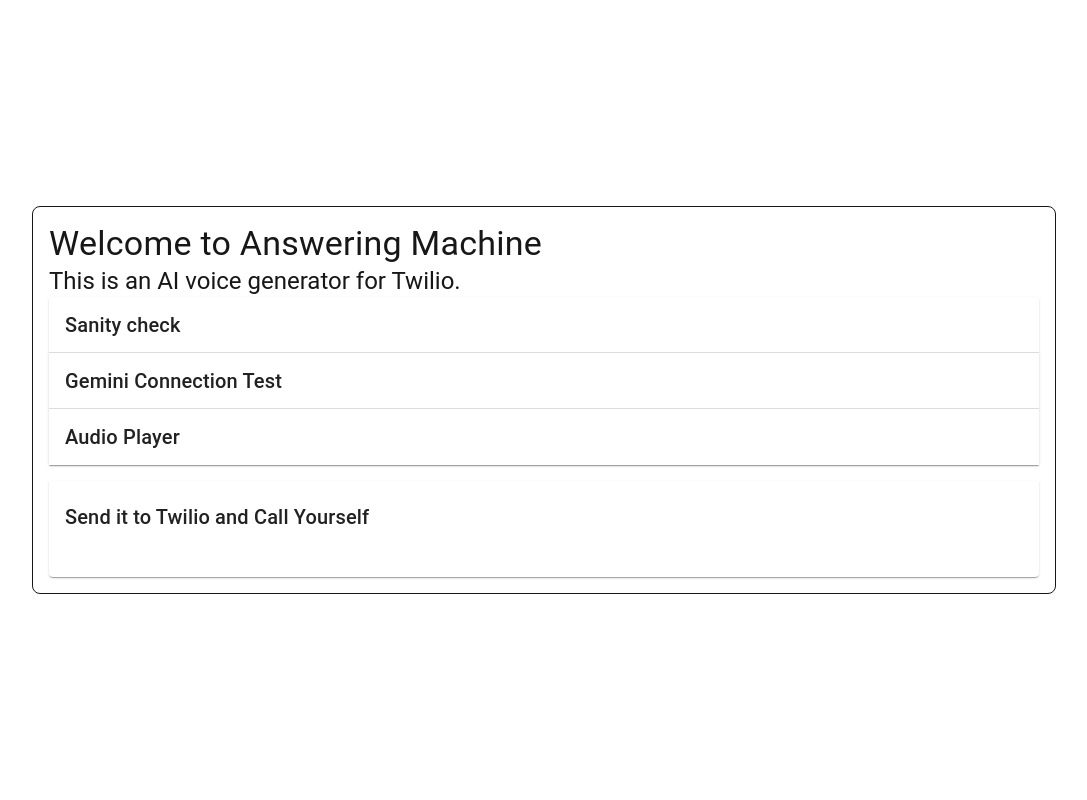
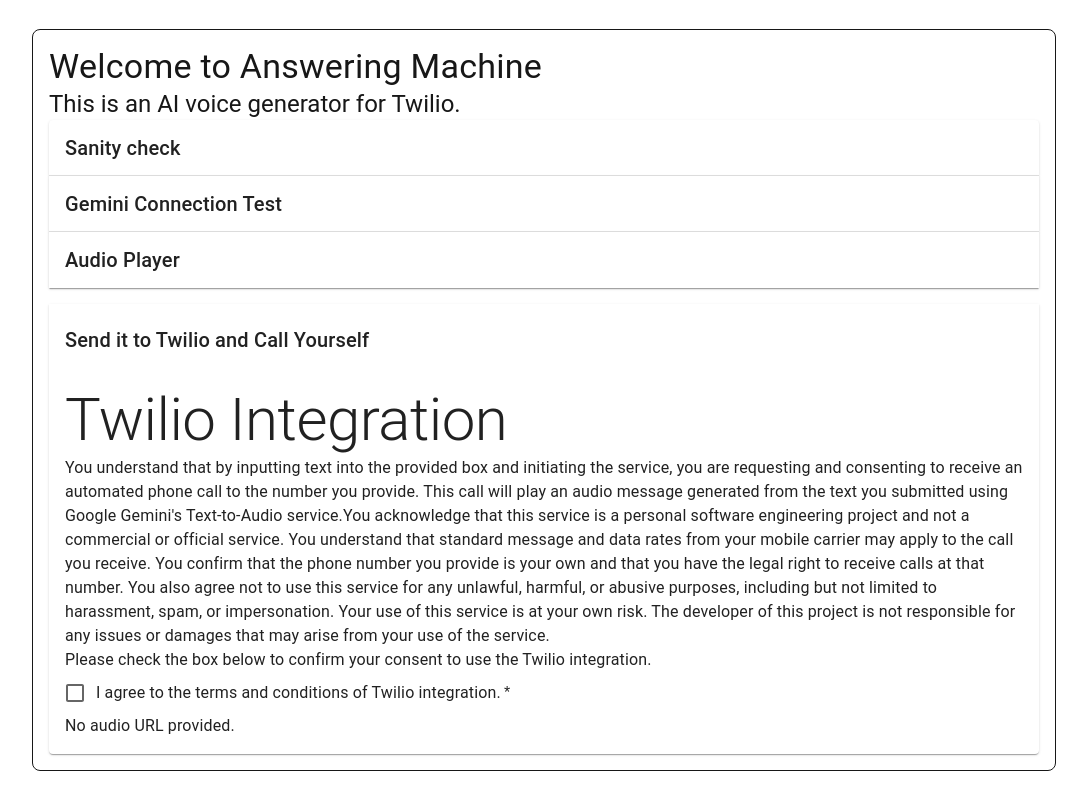
Before and after one commit to coreyloftus/rick-roll-call-frontend, a Next.js app: page /machine in a window 1280 px wide. Both pictures are taken after a click on the button "Send it to Twilio and Call Yourself". Shown: the whole page, without its empty margins (96-1183 px from the left). Built offline with nearby package versions, Linux system fonts and the light colour scheme.

Commit message:
add twiliobox

```diff
--- a/src/app/machine/components/TwilioBox.tsx
+++ b/src/app/machine/components/TwilioBox.tsx
@@ -1,6 +1,9 @@
 import { Box, Checkbox, FormControlLabel, FormGroup, Typography } from '@mui/material'
 
-export default function TwilioBox(audioURL?: string, audioBlob?: Blob) {
+interface TwilioBoxProps {
+    audioUrl: string
+}
+export default function TwilioBox({ audioUrl }: TwilioBoxProps) {
     const consentLanguageText =
         "You understand that by inputting text into the provided box and initiating the service, you are requesting and consenting to receive an automated phone call to the number you provide. This call will play an audio message generated from the text you submitted using Google Gemini's Text-to-Audio service.You acknowledge that this service is a personal software engineering project and not a commercial or official service. You understand that standard message and data rates from your mobile carrier may apply to the call you receive. You confirm that the phone number you provide is your own and that you have the legal right to receive calls at that number. You also agree not to use this service for any unlawful, harmful, or abusive purposes, including but not limited to harassment, spam, or impersonation. Your use of this service is at your own risk. The developer of this project is not responsible for any issues or damages that may arise from your use of the service."
     const checkBoxLabelText = 'I agree to the terms and conditions of Twilio integration.'
@@ -18,10 +21,7 @@
                 <Typography variant='body1'></Typography>
                 <FormControlLabel required control={<Checkbox />} label={checkBoxLabelText} />
             </FormGroup>
-            <Typography>{audioURL ? `Audio URL: ${audioURL}` : 'No audio URL provided.'}</Typography>
-            <Typography>
-                {audioBlob ? `Audio Blob Size: ${audioBlob.size} bytes` : 'No audio blob provided.'}
-            </Typography>
+            <Typography>{audioUrl ? `Audio URL: ${audioUrl}` : 'No audio URL provided.'}</Typography>
         </Box>
     )
 }
--- a/src/app/machine/page.tsx
+++ b/src/app/machine/page.tsx
@@ -18,6 +18,7 @@
 import remarkToc from 'remark-toc'
 import ReactMarkdown from 'react-markdown'
 import AudioPlayer from './components/AudioPlayer'
+import TwilioBox from './components/TwilioBox'
 // import TwilioBox from './components/TwilioBox'
 
 const Page = () => {
@@ -262,7 +263,7 @@
                             <Typography variant='h6'>Send it to Twilio and Call Yourself</Typography>
                         </AccordionSummary>
                         <AccordionDetails>
-                            {/* <TwilioBox audioURL={audioURL} audioBlob={audioBlob} /> */}
+                            <TwilioBox audioUrl={audioUrl} />
                         </AccordionDetails>
                     </Accordion>
                 </Box>
```
